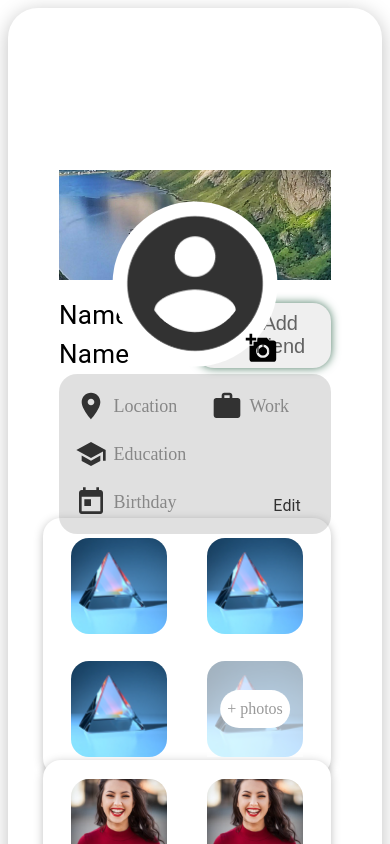
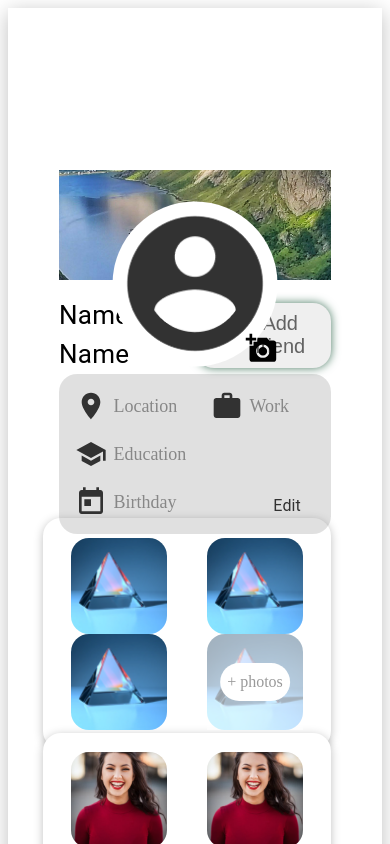
Before and after one commit to Society-Project/Society, a Next.js app in the folder client/: page /profile/Profile in a window 390 px wide. Shown: the top 844 px of the page. Built offline with nearby package versions, Linux system fonts and the light colour scheme.

Commit message:
Fix profile content style

```diff
--- a/client/src/pages/profile/Profile.scss
+++ b/client/src/pages/profile/Profile.scss
@@ -254,6 +254,10 @@
 
 // TODO: Refactor scss
 @media (max-width: 854px) {
+  .profile-wrapper {
+    border-radius: 0;
+  }
+
   .navigation-root-element,
   .stories-root-box {
     display: none;
@@ -280,6 +284,8 @@
     border-radius: 1.125rem;
 
     .album-grid-content {
+      padding-bottom: 0;
+
       .user-picture-item {
         width: 6rem;
         height: 6rem;
```
